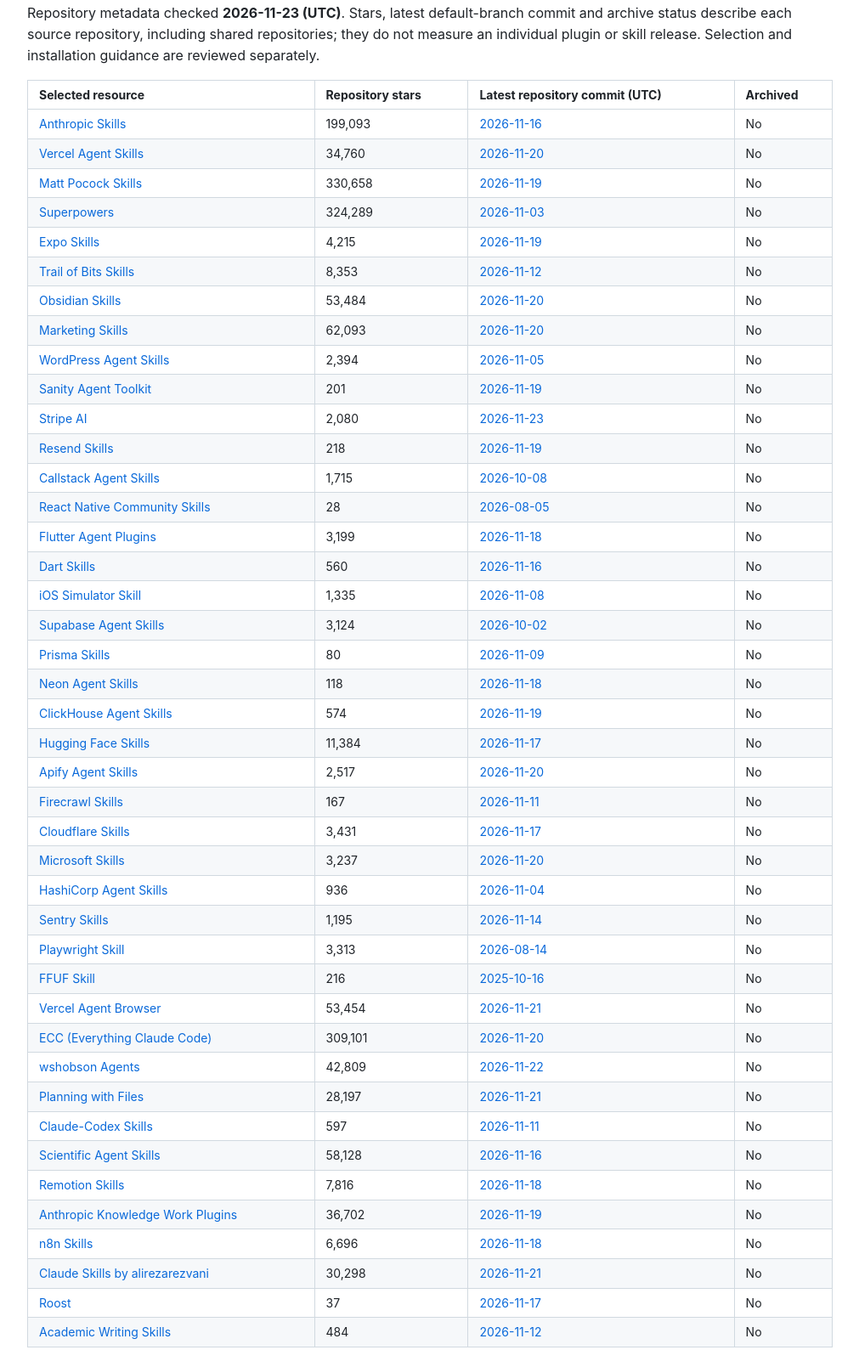
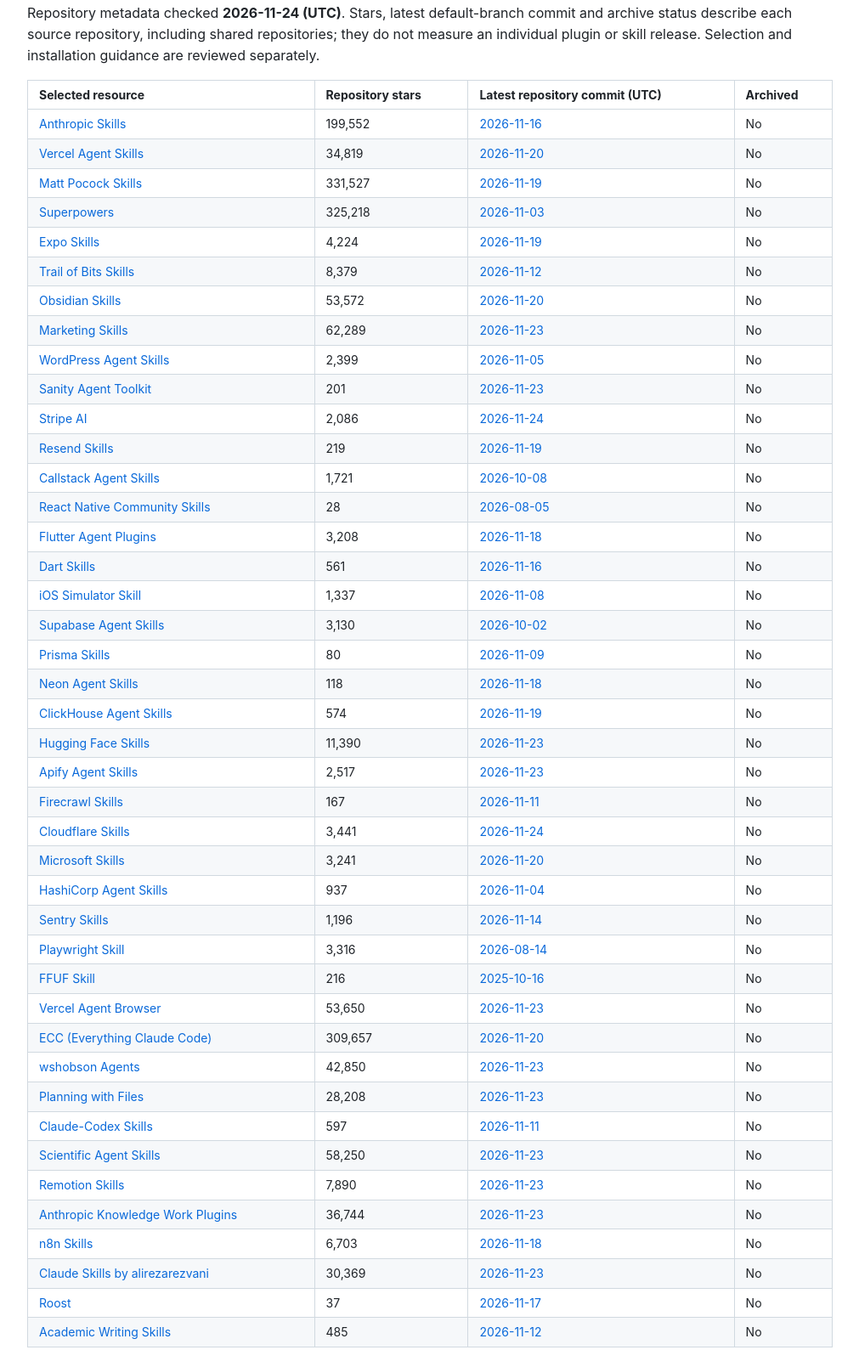
Before and after one commit to gbouslov/best-claude-code-skills, a plain HTML site: page docs/index.html in a window 1280 px wide. Shown: the part 9090-10679 px from the top of the page at 85% size, without its empty margins (134-1145 px from the left). Drawn offline with Linux system fonts and the light colour scheme.

Commit message:
Refresh public repository activity and README site

```diff
--- a/docs/index.html
+++ b/docs/index.html
@@ -563,7 +563,7 @@ running deployment commands.</pre></div>
 <p dir="auto">Source review dates above describe editorial checks of upstream scope and setup. The table below tracks repository metadata; a commit can change any file and does not establish when a particular skill changed.</p>
 
 <h2 dir="auto" id="repository-activity">Repository activity</h2>
-<p dir="auto">Repository metadata checked <strong>2026-11-23 (UTC)</strong>. Stars, latest default-branch commit and archive status describe each source repository, including shared repositories; they do not measure an individual plugin or skill release. Selection and installation guidance are reviewed separately.</p>
+<p dir="auto">Repository metadata checked <strong>2026-11-24 (UTC)</strong>. Stars, latest default-branch commit and archive status describe each source repository, including shared repositories; they do not measure an individual plugin or skill release. Selection and installation guidance are reviewed separately.</p>
 <markdown-accessiblity-table><div class="table-wrap"><table role="table">
 <thead>
 <tr>
@@ -576,79 +576,79 @@ running deployment commands.</pre></div>
 <tbody>
 <tr>
 <td><a href="https://github.com/anthropics/skills">Anthropic Skills</a></td>
-<td align="right">199,093</td>
+<td align="right">199,552</td>
 <td><a href="https://github.com/anthropics/skills/commit/e4bb5d960d87126ff3b3a8af1a104b7db67560ba">2026-11-16</a></td>
 <td>No</td>
 </tr>
 <tr>
 <td><a href="https://github.com/vercel-labs/agent-skills">Vercel Agent Skills</a></td>
-<td align="right">34,760</td>
+<td align="right">34,819</td>
 <td><a href="https://github.com/vercel-labs/agent-skills/commit/5a37a6329fbad3666c3207392a6a7c0110e92efb">2026-11-20</a></td>
 <td>No</td>
 </tr>
 <tr>
 <td><a href="https://github.com/mattpocock/skills">Matt Pocock Skills</a></td>
-<td align="right">330,658</td>
+<td align="right">331,527</td>
 <td><a href="https://github.com/mattpocock/skills/commit/abeeaf95660ba9e8b7c753eb38f441ca707a8823">2026-11-19</a></td>
 <td>No</td>
 </tr>
 <tr>
 <td><a href="https://github.com/obra/superpowers">Superpowers</a></td>
-<td align="right">324,289</td>
+<td align="right">325,218</td>
 <td><a href="https://github.com/obra/superpowers/commit/22f0b463e7a5e579904dd6211a520321035526f7">2026-11-03</a></td>
 <td>No</td>
 </tr>
 <tr>
 <td><a href="https://github.com/expo/skills">Expo Skills</a></td>
-<td align="right">4,215</td>
+<td align="right">4,224</td>
 <td><a href="https://github.com/expo/skills/commit/88d9bd79f3fa8452a778fbac65bae162c0b32ce4">2026-11-19</a></td>
 <td>No</td>
 </tr>
 <tr>
 <td><a href="https://github.com/trailofbits/skills">Trail of Bits Skills</a></td>
-<td align="right">8,353</td>
+<td align="right">8,379</td>
 <td><a href="https://github.com/trailofbits/skills/commit/149d7b21f4067765b82e67029730b42d228ef4b4">2026-11-12</a></td>
 <td>No</td>
 </tr>
 <tr>
 <td><a href="https://github.com/obsidianmd/obsidian-skills">Obsidian Skills</a></td>
-<td align="right">53,484</td>
+<td align="right">53,572</td>
 <td><a href="https://github.com/obsidianmd/obsidian-skills/commit/b110b2f8e9eb1f287892f937050dfd40af862cbb">2026-11-20</a></td>
 <td>No</td>
 </tr>
 <tr>
 <td><a href="https://github.com/coreyhaines31/marketingskills">Marketing Skills</a></td>
-<td align="right">62,093</td>
-<td><a href="https://github.com/coreyhaines31/marketingskills/commit/5b2b400eec1e7e1cec76245a715d0b0d4fd2a9c1">2026-11-20</a></td>
+<td align="right">62,289</td>
+<td><a href="https://github.com/coreyhaines31/marketingskills/commit/8fd2fcade2fd6629026e9dfe6d133b55b36968b9">2026-11-23</a></td>
 <td>No</td>
 </tr>
 <tr>
 <td><a href="https://github.com/WordPress/agent-skills">WordPress Agent Skills</a></td>
-<td align="right">2,394</td>
+<td align="right">2,399</td>
 <td><a href="https://github.com/WordPress/agent-skills/commit/7374e6f1c913b3b02b25465d266d9c0e0a04fc96">2026-11-05</a></td>
 <td>No</td>
 </tr>
 <tr>
 <td><a href="https://github.com/sanity-io/agent-toolkit">Sanity Agent Toolkit</a></td>
 <td align="right">201</td>
-<td><a href="https://github.com/sanity-io/agent-toolkit/commit/828641ff3bae87327ec73844d9c72f38e591842e">2026-11-19</a></td>
+<td><a href="https://github.com/sanity-io/agent-toolkit/commit/2cf463430d81b1a282d886dc188690c82b48c3be">2026-11-23</a></td>
 <td>No</td>
 </tr>
 <tr>
 <td><a href="https://github.com/stripe/ai">Stripe AI</a></td>
-<td align="right">2,080</td>
-<td><a href="https://github.com/stripe/ai/commit/2815b93e2c54a87bd9b146df62704a0e84930929">2026-11-23</a></td>
+<td align="right">2,086</td>
+<td><a href="https://github.com/stripe/ai/commit/f10dc33c434e1daf5e001ec1c50594a6cde1bdbb">2026-11-24</a></td>
 <td>No</td>
 </tr>
 <tr>
 <td><a href="https://github.com/resend/resend-skills">Resend Skills</a></td>
-<td align="right">218</td>
+<td align="right">219</td>
 <td><a href="https://github.com/resend/resend-skills/commit/063246e39987faebc2608f968ca13a02d994a0d4">2026-11-19</a></td>
 <td>No</td>
 </tr>
 <tr>
 <td><a href="https://github.com/callstackincubator/agent-skills">Callstack Agent Skills</a></td>
-<td align="right">1,715</td>
+<td align="right">1,721</td>
 <td><a href="https://github.com/callstackincubator/agent-skills/commit/59e9d17446a248b21d86f078fcd0bd2d36db1ca4">2026-10-08</a></td>
 <td>No</td>
 </tr>
@@ -660,25 +660,25 @@ running deployment commands.</pre></div>
 </tr>
 <tr>
 <td><a href="https://github.com/flutter/agent-plugins">Flutter Agent Plugins</a></td>
-<td align="right">3,199</td>
+<td align="right">3,208</td>
 <td><a href="https://github.com/flutter/agent-plugins/commit/ff6d472ee66dbed566c4500edee460c94fde0a02">2026-11-18</a></td>
 <td>No</td>
 </tr>
 <tr>
 <td><a href="https://github.com/dart-lang/skills">Dart Skills</a></td>
-<td align="right">560</td>
+<td align="right">561</td>
 <td><a href="https://github.com/dart-lang/skills/commit/f84b16872b5d186f4e877511b49b93c204a1c4ef">2026-11-16</a></td>
 <td>No</td>
 </tr>
 <tr>
 <td><a href="https://github.com/conorluddy/ios-simulator-skill">iOS Simulator Skill</a></td>
-<td align="right">1,335</td>
+<td align="right">1,337</td>
 <td><a href="https://github.com/conorluddy/ios-simulator-skill/commit/86fb9ba90a438bd2ee7ab640165bd77da396d941">2026-11-08</a></td>
 <td>No</td>
 </tr>
 <tr>
 <td><a href="https://github.com/supabase/agent-skills">Supabase Agent Skills</a></td>
-<td align="right">3,124</td>
+<td align="right">3,130</td>
 <td><a href="https://github.com/supabase/agent-skills/commit/c9be0e931b7930f7d02126d04774d904c381e7d7">2026-10-02</a></td>
 <td>No</td>
 </tr>
@@ -702,14 +702,14 @@ running deployment commands.</pre></div>
 </tr>
 <tr>
 <td><a href="https://github.com/huggingface/skills">Hugging Face Skills</a></td>
-<td align="right">11,384</td>
-<td><a href="https://github.com/huggingface/skills/commit/5291c2b9365e06b175dc04817610c778623f4836">2026-11-17</a></td>
+<td align="right">11,390</td>
+<td><a href="https://github.com/huggingface/skills/commit/d67b12054923df5bbfa07c5ff1331412deebdf4f">2026-11-23</a></td>
 <td>No</td>
 </tr>
 <tr>
 <td><a href="https://github.com/apify/agent-skills">Apify Agent Skills</a></td>
 <td align="right">2,517</td>
-<td><a href="https://github.com/apify/agent-skills/commit/190fc192e83ac229312461e69b727bbd5aa2147e">2026-11-20</a></td>
+<td><a href="https://github.com/apify/agent-skills/commit/fe2cbcc3338e0546fb03c7057799f29cae6a78ef">2026-11-23</a></td>
 <td>No</td>
 </tr>
 <tr>
@@ -720,31 +720,31 @@ running deployment commands.</pre></div>
 </tr>
 <tr>
 <td><a href="https://github.com/cloudflare/skills">Cloudflare Skills</a></td>
-<td align="right">3,431</td>
-<td><a href="https://github.com/cloudflare/skills/commit/5108325ecceabc899c761e07aa617b09c02445ee">2026-11-17</a></td>
+<td align="right">3,441</td>
+<td><a href="https://github.com/cloudflare/skills/commit/14472d57ac968d1a0322a568077277209b259183">2026-11-24</a></td>
 <td>No</td>
 </tr>
 <tr>
 <td><a href="https://github.com/microsoft/skills">Microsoft Skills</a></td>
-<td align="right">3,237</td>
+<td align="right">3,241</td>
 <td><a href="https://github.com/microsoft/skills/commit/47eb3888eb42aef074fcb617931bf6e5934e45d9">2026-11-20</a></td>
 <td>No</td>
 </tr>
 <tr>
 <td><a href="https://github.com/hashicorp/agent-skills">HashiCorp Agent Skills</a></td>
-<td align="right">936</td>
+<td align="right">937</td>
 <td><a href="https://github.com/hashicorp/agent-skills/commit/5e30fa5c867ba6777c37e4206babfd08049c396f">2026-11-04</a></td>
 <td>No</td>
 </tr>
 <tr>
 <td><a href="https://github.com/getsentry/skills">Sentry Skills</a></td>
-<td align="right">1,195</td>
+<td align="right">1,196</td>
 <td><a href="https://github.com/getsentry/skills/commit/a582c51ee29d0f35e6ac321340796f77d43da733">2026-11-14</a></td>
 <td>No</td>
 </tr>
 <tr>
 <td><a href="https://github.com/lackeyjb/playwright-skill">Playwright Skill</a></td>
-<td align="right">3,313</td>
+<td align="right">3,316</td>
 <td><a href="https://github.com/lackeyjb/playwright-skill/commit/dd47a6a023e249eb1b36e9e943eab89d0900865d">2026-08-14</a></td>
 <td>No</td>
 </tr>
@@ -756,26 +756,26 @@ running deployment commands.</pre></div>
 </tr>
 <tr>
 <td><a href="https://github.com/vercel-labs/agent-browser">Vercel Agent Browser</a></td>
-<td align="right">53,454</td>
-<td><a href="https://github.com/vercel-labs/agent-browser/commit/d2dfc782ccdd79d25a9b4f0acced9321789cecb8">2026-11-21</a></td>
+<td align="right">53,650</td>
+<td><a href="https://github.com/vercel-labs/agent-browser/commit/0a923358ea989d7602f0d06507ad3447c62ffe9b">2026-11-23</a></td>
 <td>No</td>
 </tr>
 <tr>
 <td><a href="https://github.com/affaan-m/ECC">ECC (Everything Claude Code)</a></td>
-<td align="right">309,101</td>
+<td align="right">309,657</td>
 <td><a href="https://github.com/affaan-m/ECC/commit/4adeee6732a12d1540f49a4d50a38ce8c97f9a53">2026-11-20</a></td>
 <td>No</td>
 </tr>
 <tr>
 <td><a href="https://github.com/wshobson/agents">wshobson Agents</a></td>
-<td align="right">42,809</td>
-<td><a href="https://github.com/wshobson/agents/commit/51b9ae3ac68d9c236549a9b57f5dca7e6c0c168c">2026-11-22</a></td>
+<td align="right">42,850</td>
+<td><a href="https://github.com/wshobson/agents/commit/34e50fee32114afd9475f25d81492712f08cb71c">2026-11-23</a></td>
 <td>No</td>
 </tr>
 <tr>
 <td><a href="https://github.com/OthmanAdi/planning-with-files">Planning with Files</a></td>
-<td align="right">28,197</td>
-<td><a href="https://github.com/OthmanAdi/planning-with-files/commit/0d840dc9a48892a72d762a4295f7a59e56a112bd">2026-11-21</a></td>
+<td align="right">28,208</td>
+<td><a href="https://github.com/OthmanAdi/planning-with-files/commit/aaa38bc62053f5f7c1bfbcb60f0405f7cf0ee228">2026-11-23</a></td>
 <td>No</td>
 </tr>
 <tr>
@@ -786,32 +786,32 @@ running deployment commands.</pre></div>
 </tr>
 <tr>
 <td><a href="https://github.com/K-Dense-AI/scientific-agent-skills">Scientific Agent Skills</a></td>
-<td align="right">58,128</td>
-<td><a href="https://github.com/K-Dense-AI/scientific-agent-skills/commit/ec59a29a03d5c40f73ab40878df04860bc00e876">2026-11-16</a></td>
+<td align="right">58,250</td>
+<td><a href="https://github.com/K-Dense-AI/scientific-agent-skills/commit/c21d13b3cc2894680229ba9959a53281acb9200e">2026-11-23</a></td>
 <td>No</td>
 </tr>
 <tr>
 <td><a href="https://github.com/remotion-dev/skills">Remotion Skills</a></td>
-<td align="right">7,816</td>
-<td><a href="https://github.com/remotion-dev/skills/commit/6f55706d1069e512430582ad86e4e57dc07afe1b">2026-11-18</a></td>
+<td align="right">7,890</td>
+<td><a href="https://github.com/remotion-dev/skills/commit/89c8afa3eee9cdd83838ac31979c2ba1384615aa">2026-11-23</a></td>
 <td>No</td>
 </tr>
 <tr>
 <td><a href="https://github.com/anthropics/knowledge-work-plugins">Anthropic Knowledge Work Plugins</a></td>
-<td align="right">36,702</td>
-<td><a href="https://github.com/anthropics/knowledge-work-plugins/commit/0e0fcacddcc892eb92a1b7873ff9d68159c47571">2026-11-19</a></td>
+<td align="right">36,744</td>
+<td><a href="https://github.com/anthropics/knowledge-work-plugins/commit/5e504ae11498f2b8daa30d86b7dab97b2ecd8092">2026-11-23</a></td>
 <td>No</td>
 </tr>
 <tr>
 <td><a href="https://github.com/czlonkowski/n8n-skills">n8n Skills</a></td>
-<td align="right">6,696</td>
+<td align="right">6,703</td>
 <td><a href="https://github.com/czlonkowski/n8n-skills/commit/ecdeca6f760b56bb1b11c0a7c961f11b69cb87d5">2026-11-18</a></td>
 <td>No</td>
 </tr>
 <tr>
 <td><a href="https://github.com/alirezarezvani/claude-skills">Claude Skills by alirezarezvani</a></td>
-<td align="right">30,298</td>
-<td><a href="https://github.com/alirezarezvani/claude-skills/commit/5909a72e62b5fbb809935fb6a55b58bdbe175074">2026-11-21</a></td>
+<td align="right">30,369</td>
+<td><a href="https://github.com/alirezarezvani/claude-skills/commit/ea7b5ab8da93bbba8880152d9ccb8c9979f12252">2026-11-23</a></td>
 <td>No</td>
 </tr>
 <tr>
@@ -822,7 +822,7 @@ running deployment commands.</pre></div>
 </tr>
 <tr>
 <td><a href="https://github.com/WenyuChiou/academic-writing-skills">Academic Writing Skills</a></td>
-<td align="right">484</td>
+<td align="right">485</td>
 <td><a href="https://github.com/WenyuChiou/academic-writing-skills/commit/70e6d20921160fcf541bc4137ec4f6ca2875a069">2026-11-12</a></td>
 <td>No</td>
 </tr>
```
Also changed, not shown: 1 other file.
